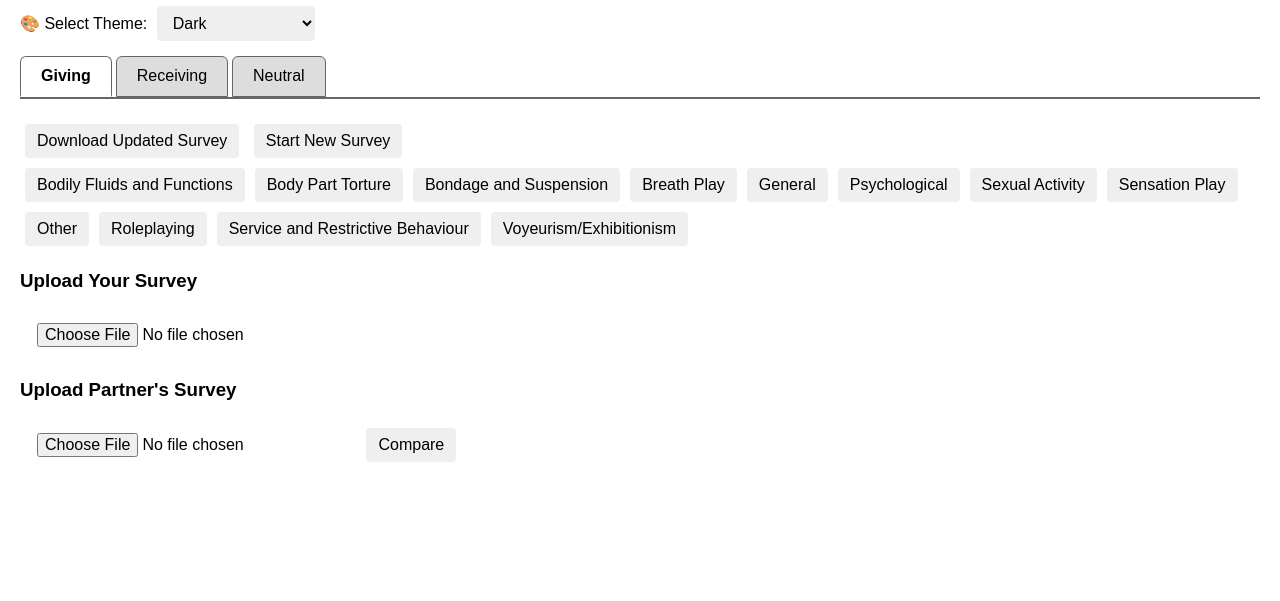
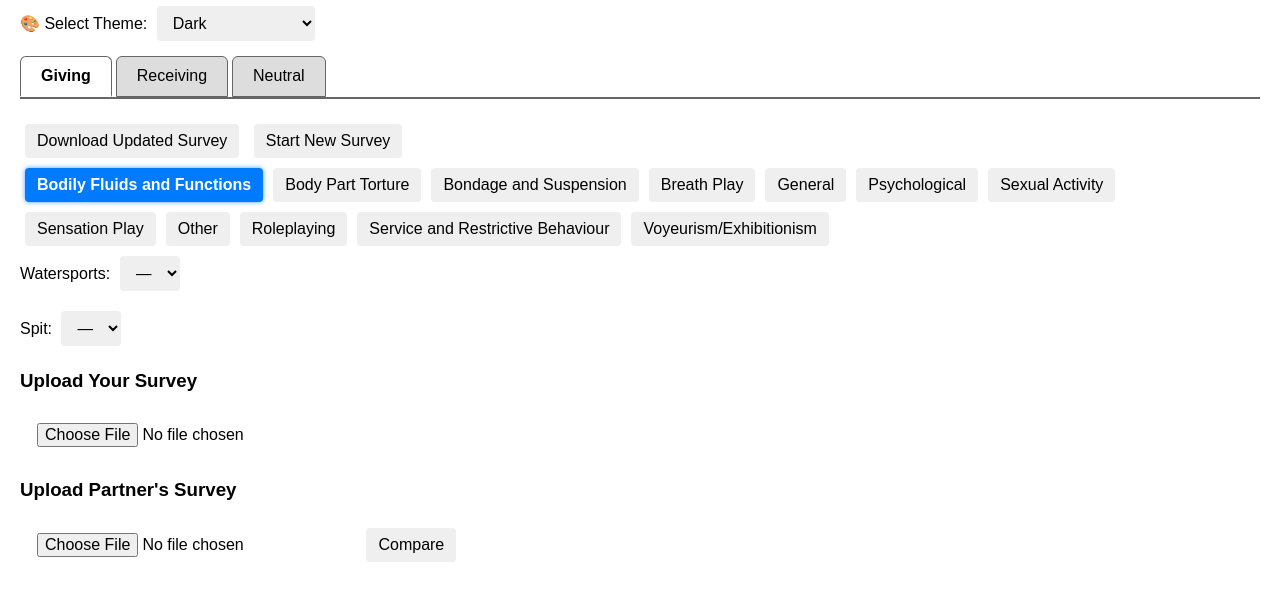
Before and after one commit to Nyssaduke53/Nyssaduke53, a plain HTML site: page index.html in a window 1280 px wide. Both pictures are taken after a click on the button "Start New Survey". Shown: the part 79-680 px from the top of the page. Drawn offline with Linux system fonts and the light colour scheme.

Commit message:
display active category

```diff
--- a/css/styles.css
+++ b/css/styles.css
@@ -196,3 +196,10 @@ body.theme-rainbow .tab.active {
   font-weight: bold;
   border-bottom: 2px solid #fff;
 }
+
+#categoryContainer button.active {
+  background-color: #007bff;  /* or your theme’s highlight color */
+  color: white;
+  font-weight: bold;
+  box-shadow: 0 0 5px rgba(0, 123, 255, 0.7);
+}
--- a/index.html
+++ b/index.html
@@ -102,10 +102,28 @@
   categories.forEach(cat => {
     const btn = document.createElement('button');
     btn.textContent = cat;
-        btn.onclick = () => showKinks(cat);
+
+    btn.onclick = () => {
+      // Remove 'active' from all buttons
+      [...categoryContainer.children].forEach(b => b.classList.remove('active'));
+
+      // Add 'active' to the clicked button
+      btn.classList.add('active');
+
+      showKinks(cat);
+    };
+
+    // Optionally: mark the first category active automatically
+    if (currentCategory === cat || (!currentCategory && categories.indexOf(cat) === 0)) {
+      btn.classList.add('active');
+      currentCategory = cat;
+      showKinks(cat);
+    }
+
     categoryContainer.appendChild(btn);
   });
 }
+
 
     function showKinks(category) {
       currentCategory = category;
```
Lines whose indentation alone changed are shown as unchanged.
